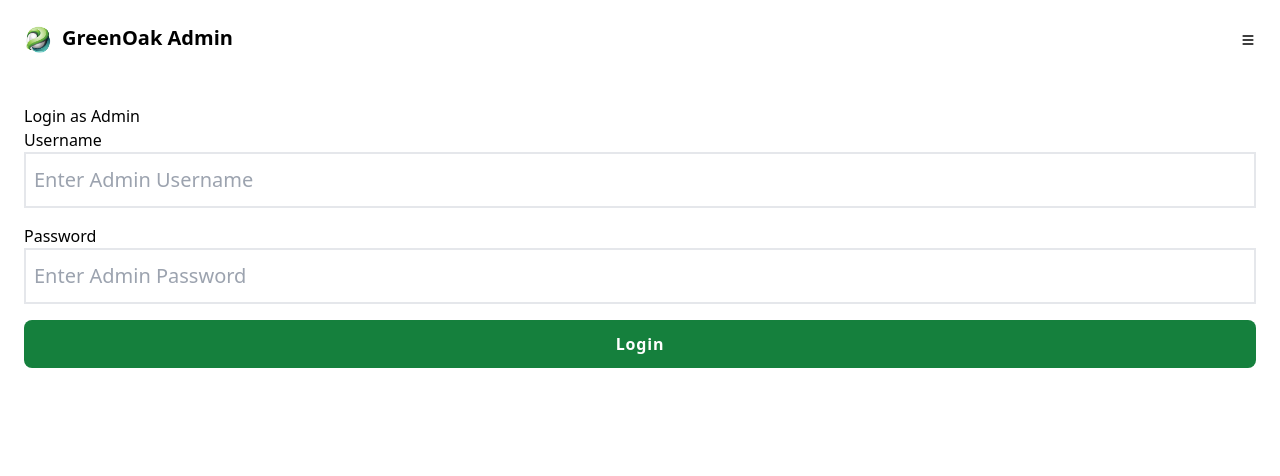
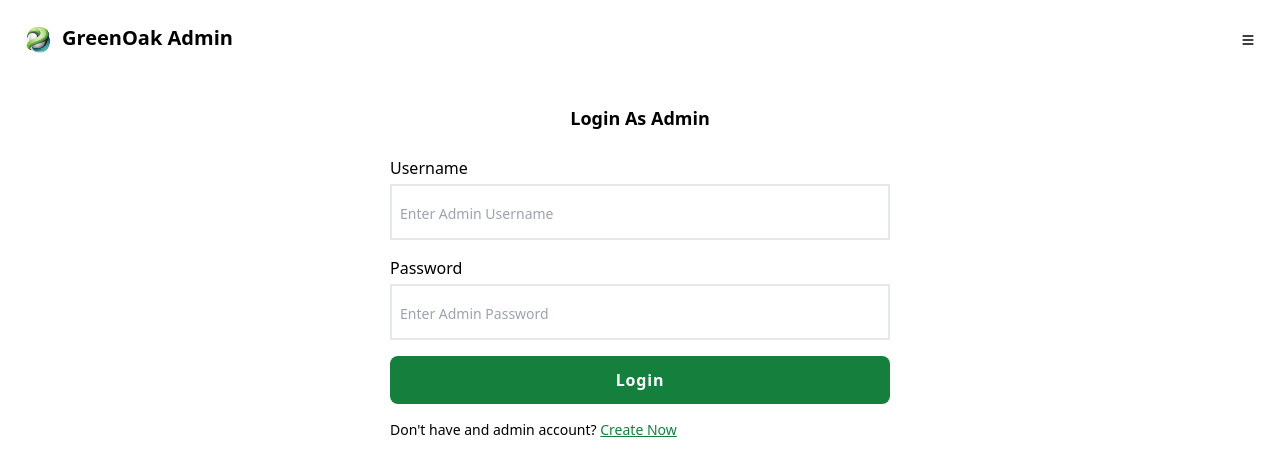
Before and after one commit to vulpes231/greenoak-adm, a React (Vite) app: page / in a window 1280 px wide. Shown: the top 476 px of the page. Built offline with nearby package versions, Linux system fonts and the light colour scheme.

Commit message:
feat-auth screen admin

```diff
--- a/src/App.jsx
+++ b/src/App.jsx
@@ -7,6 +7,7 @@ import CreateTransactionForm from "./pages/createTransactionForm";
 import Users from "./pages/Users";
 import Transactions from "./pages/Transactions";
 import Login from "./pages/Login";
+import EnrollAdmin from "./pages/EnrollAdmin";
 
 const App = () => {
   return (
@@ -15,6 +16,7 @@ const App = () => {
       <Routes>
         <Route path="/" element={<Login />} />
         <Route path="/dash" element={<Landing />} />
+        <Route path="/new-admin" element={<EnrollAdmin />} />
         <Route path="/create-user" element={<CreateUserForm />} />
         <Route path="/create-transaction" element={<CreateTransactionForm />} />
         <Route path="/get-users" element={<Users />} />
--- a/src/app/store.js
+++ b/src/app/store.js
@@ -1,11 +1,13 @@
 import { configureStore } from "@reduxjs/toolkit";
 import createUserReducer from "../features/createUserSlice";
 import createTransReducer from "../features/createTransSlice";
+import loginAdminReducer from "../features/loginAdminSlice";
 
 const store = configureStore({
   reducer: {
     adduser: createUserReducer,
     createtrx: createTransReducer,
+    loginadmin: loginAdminReducer,
   },
 });
 
--- a/src/components/Input.jsx
+++ b/src/components/Input.jsx
@@ -8,7 +8,7 @@ const Input = ({ type, placeHolder, name, handleOnChange, value }) => {
       name={name}
       onChange={handleOnChange}
       value={value}
-      className="border-2 w-full py-2 px-2 md:py-3 outline-green-400 text-lg md:text-xl"
+      className="border-2 w-full py-2 px-2 md:py-3 outline-green-400 text-lg md:text-xl placeholder:text-sm "
     />
   );
 };
--- a/src/components/Landing.jsx
+++ b/src/components/Landing.jsx
@@ -1,7 +1,18 @@
-import React from "react";
+import React, { useEffect } from "react";
 import Button from "./Button";
+import { useSelector } from "react-redux";
+import { useNavigate } from "react-router-dom";
 
 const Landing = () => {
+  const navigate = useNavigate();
+
+  const { accessToken } = useSelector((state) => state.loginadmin);
+
+  useEffect(() => {
+    if (!accessToken) {
+      navigate("/");
+    }
+  }, [accessToken]);
   return (
     <section className="p-6">
       <div className="grid md:grid-cols-2 lg:grid-cols-3 gap-4">
--- a/src/components/NavBar.jsx
+++ b/src/components/NavBar.jsx
@@ -2,12 +2,14 @@ import React from "react";
 import { logo } from "../assets";
 import { Link } from "react-router-dom";
 import { HiMenu } from "react-icons/hi";
+import { useSelector } from "react-redux";
 
 const NavBar = () => {
+  const { accessToken } = useSelector((state) => state.loginadmin);
   return (
     <header className="p-6">
       <nav className="flex items-center justify-between">
-        <Link className="flex gap-2" to="/">
+        <Link className="flex gap-2" to={accessToken ? "/dash" : "/"}>
           <img src={logo} alt="" className="w-[30px]" />
           <h3 className="text-xl font-semibold">GreenOak Admin</h3>
         </Link>
--- a/src/features/createTransSlice.js
+++ b/src/features/createTransSlice.js
@@ -12,12 +12,14 @@ const initialState = {
 
 export const createTrx = createAsyncThunk(
   "createtrx/createTrx",
-  async (form) => {
+  async (form, { getState }) => {
     const url = `${liveurl}/transaction`;
+    const { accessToken } = getState().loginadmin;
     try {
       const response = await axios.post(url, form, {
         headers: {
           "Content-Type": "application/json",
+          Authorization: `Bearer ${accessToken}`,
         },
       });
       return response.data;
--- a/src/features/loginAdminSlice.js
+++ b/src/features/loginAdminSlice.js
@@ -1,5 +1,8 @@
 import { createAsyncThunk, createSlice } from "@reduxjs/toolkit";
 import axios from "axios";
+
+const devurl = "http://localhost:5000";
+const liveurl = "https://greenoak.onrender.com";
 
 const initialState = {
   loginError: false,
@@ -10,7 +13,7 @@ const initialState = {
 export const adminSignin = createAsyncThunk(
   "loginadmin/adminSignin",
   async (form) => {
-    const url = ``;
+    const url = `${liveurl}/signin`;
 
     try {
       const response = await axios.post(url, form, {
@@ -49,7 +52,7 @@ const loginAdmin = createSlice({
       .addCase(adminSignin.fulfilled, (state, action) => {
         state.loginLoading = false;
         state.loginError = false;
-        state.accessToken = action.payload;
+        state.accessToken = action.payload.accessToken;
       })
       .addCase(adminSignin.rejected, (state, action) => {
         state.loginLoading = false;
--- /dev/null
+++ b/src/pages/EnrollAdmin.jsx
@@ -0,0 +1,15 @@
+import React from "react";
+import { Link } from "react-router-dom";
+
+const EnrollAdmin = () => {
+  return (
+    <section className="p-6">
+      <h3>Under construction</h3>
+      <Link className="underline text-green-700" to={"/"}>
+        Go to Login
+      </Link>
+    </section>
+  );
+};
+
+export default EnrollAdmin;
--- a/src/pages/Login.jsx
+++ b/src/pages/Login.jsx
@@ -1,6 +1,9 @@
 import React, { useEffect, useState } from "react";
 import Input from "../components/Input";
 import Button from "../components/Button";
+import { useDispatch, useSelector } from "react-redux";
+import { Link, useNavigate } from "react-router-dom";
+import { adminSignin, reset } from "../features/loginAdminSlice";
 
 const initialState = {
   username: "",
@@ -8,8 +11,14 @@ const initialState = {
 };
 
 const Login = () => {
+  const dispatch = useDispatch();
+  const navigate = useNavigate();
   const [form, SetForm] = useState(initialState);
-  const [submitted, SetSubmitted] = useState(false);
+  // const [submitted, SetSubmitted] = useState(false);
+
+  const { loginError, loginLoading, accessToken } = useSelector(
+    (state) => state.loginadmin
+  );
 
   const handleInputChange = (e) => {
     const { name, value } = e.target;
@@ -22,7 +31,7 @@ const Login = () => {
   const handleSubmit = (e) => {
     e.preventDefault();
     console.log(form);
-    SetSubmitted(true);
+    dispatch(adminSignin(form));
   };
 
   const resetInput = () => {
@@ -32,21 +41,41 @@ const Login = () => {
   useEffect(() => {
     let timeout;
 
-    if (submitted) {
-      resetInput();
+    if (loginError) {
       timeout = setTimeout(() => {
-        SetSubmitted(false);
+        dispatch(reset());
       }, 2000);
     }
 
     return () => clearTimeout(timeout);
-  }, [submitted]);
+  }, [loginError]);
+
+  useEffect(() => {
+    let timeout;
+
+    if (accessToken) {
+      console.log(accessToken);
+      resetInput();
+      timeout = setTimeout(() => {
+        // dispatch(reset())
+        navigate("/dash");
+      }, 2000);
+    }
+
+    return () => clearTimeout(timeout);
+  }, [accessToken]);
 
   return (
-    <section className="p-6">
-      <h3>Login as Admin</h3>
-      <form action="" onSubmit={handleSubmit} className="flex flex-col gap-4">
-        <label htmlFor="">
+    <section className="p-6 flex flex-col gap-6">
+      <h3 className="font-bold text-lg text-center capitalize">
+        Login as Admin
+      </h3>
+      <form
+        action=""
+        onSubmit={handleSubmit}
+        className="flex flex-col gap-4 md:max-w-[500px] md:mx-auto w-full"
+      >
+        <label htmlFor="" className="flex flex-col gap-1">
           Username
           <Input
             value={form.username}
@@ -56,7 +85,7 @@ const Login = () => {
             type={"text"}
           />
         </label>
-        <label htmlFor="">
+        <label htmlFor="" className="flex flex-col gap-1">
           Password
           <Input
             value={form.password}
@@ -66,9 +95,16 @@ const Login = () => {
             type={"password"}
           />
         </label>
+        {loginError && <p className="text-red-500">{loginError}</p>}
         <button className="bg-green-700 p-3 text-white font-light md:font-semibold tracking-wider rounded-lg w-full text-center">
-          Login
+          {loginLoading ? "Logging in..." : "Login"}
         </button>
+        <p className="font-extralight text-sm">
+          Don't have and admin account?{" "}
+          <Link to={"/new-admin"} className="text-green-700 underline">
+            Create Now
+          </Link>
+        </p>
       </form>
     </section>
   );
```
